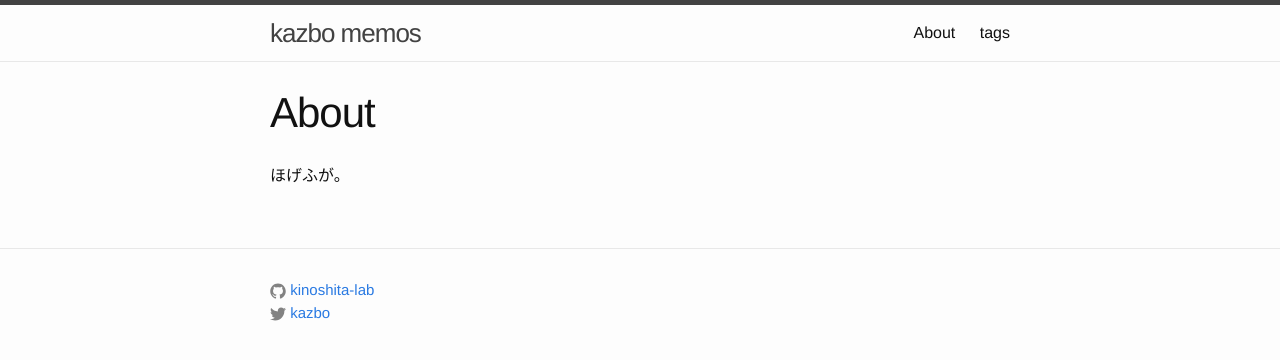
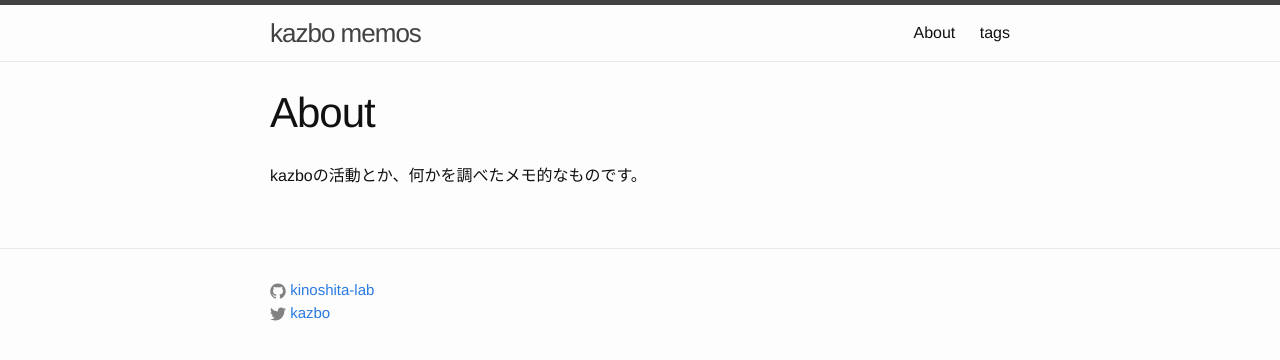
Before and after one commit to kinoshita-lab/kazbo, a Jekyll site: the page built from about.md, in a window 1280 px wide. Shown: the top 360 px of the page. Built offline with Jekyll 4.4.1, drawn with Linux system fonts in a browser that asks for light colours.

Commit message:
modify about

```diff
--- a/about.md
+++ b/about.md
@@ -4,4 +4,4 @@ title: About
 permalink: /about/
 ---
 
-ほげふが。
+kazboの活動とか、何かを調べたメモ的なものです。
```
